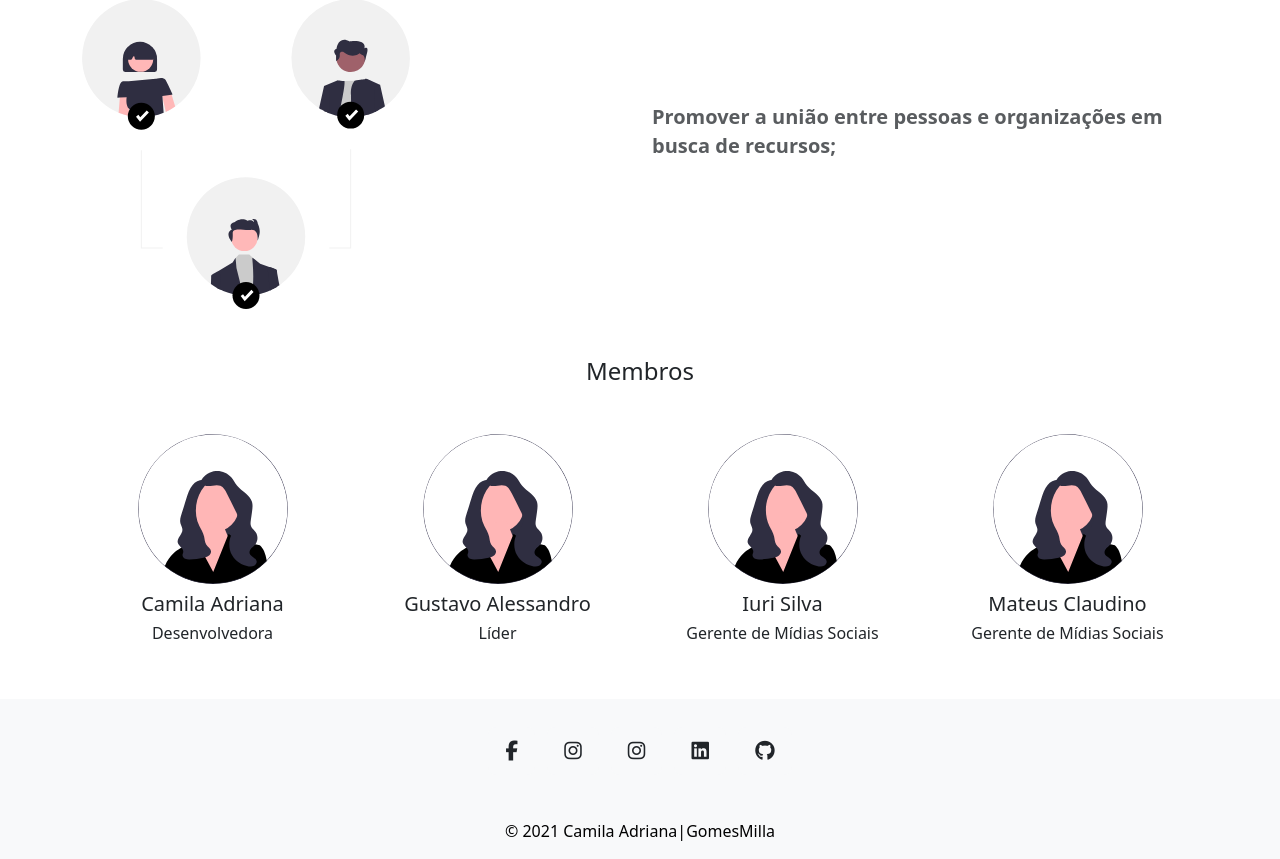
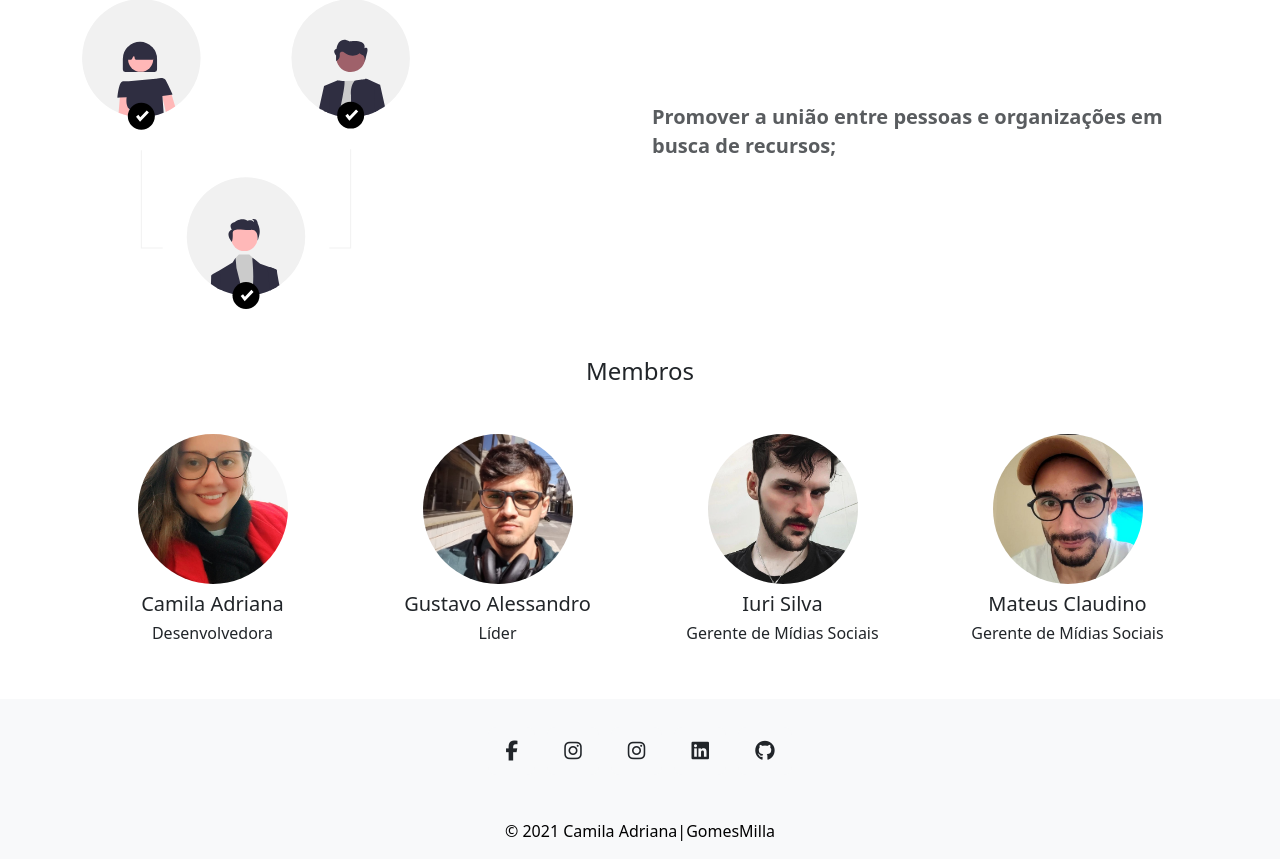
Before and after one commit to GomesMilla/maossolidarias, a Django app: page / in a window 1280 px wide. Shown: the part 1111-1970 px from the top of the page. Run offline with Django 4.2, Linux system fonts and the light colour scheme; data that the repository does not hold is empty; some libraries are stand-ins or nearby versions.

Commit message:
:sparkles: Adicionando informações sobre membros do projeto

```diff
--- a/templates/presentation/introduction.html
+++ b/templates/presentation/introduction.html
@@ -121,38 +121,22 @@
                 <h4 class="text-center">Membros</h3>
                 <div class="row mt-5">
                     <div class="col-md-3 profile-back text-center">
-                        {% if object.imagemperfil %}
-                            <img src="{{ object.imagemperfil.url }}" class="rounded-circle" style="width: 200px; height: 200px;">
-                        {% else %}
-                            <img src="{% static 'images/undraw_female_avatar_efig.svg' %}" class="rounded-circle" style="width: 150px; height: 150px;">
-                        {% endif %}
+                            <img src="{% static 'images/camila.jpeg' %}" class="rounded-circle" style="width: 150px; height: 150px;">
                         <h5 class="mt-2">Camila Adriana</h5>
                         <h6 class="mt-2">Desenvolvedora</h6>
                     </div>
                     <div class="col-md-3 profile-back text-center">
-                        {% if object.imagemperfil %}
-                            <img src="{{ object.imagemperfil.url }}" class="rounded-circle" style="width: 200px; height: 200px;">
-                        {% else %}
-                            <img src="{% static 'images/undraw_female_avatar_efig.svg' %}" class="rounded-circle" style="width: 150px; height: 150px;">
-                        {% endif %}
+                            <img src="{% static 'images/gustavo.jpeg' %}" class="rounded-circle" style="width: 150px; height: 150px">
                         <h5 class="mt-2">Gustavo Alessandro</h5>
                         <h6 class="mt-2">Líder</h6>
                     </div>
                     <div class="col-md-3 profile-back text-center">
-                        {% if object.imagemperfil %}
-                            <img src="{{ object.imagemperfil.url }}" class="rounded-circle" style="width: 200px; height: 200px;">
-                        {% else %}
-                            <img src="{% static 'images/undraw_female_avatar_efig.svg' %}" class="rounded-circle" style="width: 150px; height: 150px;">
-                        {% endif %}
+                            <img src="{% static 'images/iuri.jpeg' %}" class="rounded-circle" style="width: 150px; height: 150px;">
                         <h5 class="mt-2">Iuri Silva</h5>
                         <h6 class="mt-2">Gerente de Mídias Sociais</h6>
                     </div>
                     <div class="col-md-3 profile-back text-center">
-                        {% if object.imagemperfil %}
-                            <img src="{{ object.imagemperfil.url }}" class="rounded-circle" style="width: 200px; height: 200px;">
-                        {% else %}
-                            <img src="{% static 'images/undraw_female_avatar_efig.svg' %}" class="rounded-circle" style="width: 150px; height: 150px;">
-                        {% endif %}
+                            <img src="{% static 'images/mateus.jpeg' %}" class="rounded-circle" style="width: 150px; height: 150px;">
                         <h5 class="mt-2">Mateus Claudino</h5>
                         <h6 class="mt-2">Gerente de Mídias Sociais</h6>
                     </div>
```
Also changed, not shown: static/images/camila.jpeg (added), static/images/gustavo.jpeg (added), static/images/iuri.jpeg (added), static/images/mateus.jpeg (added).
